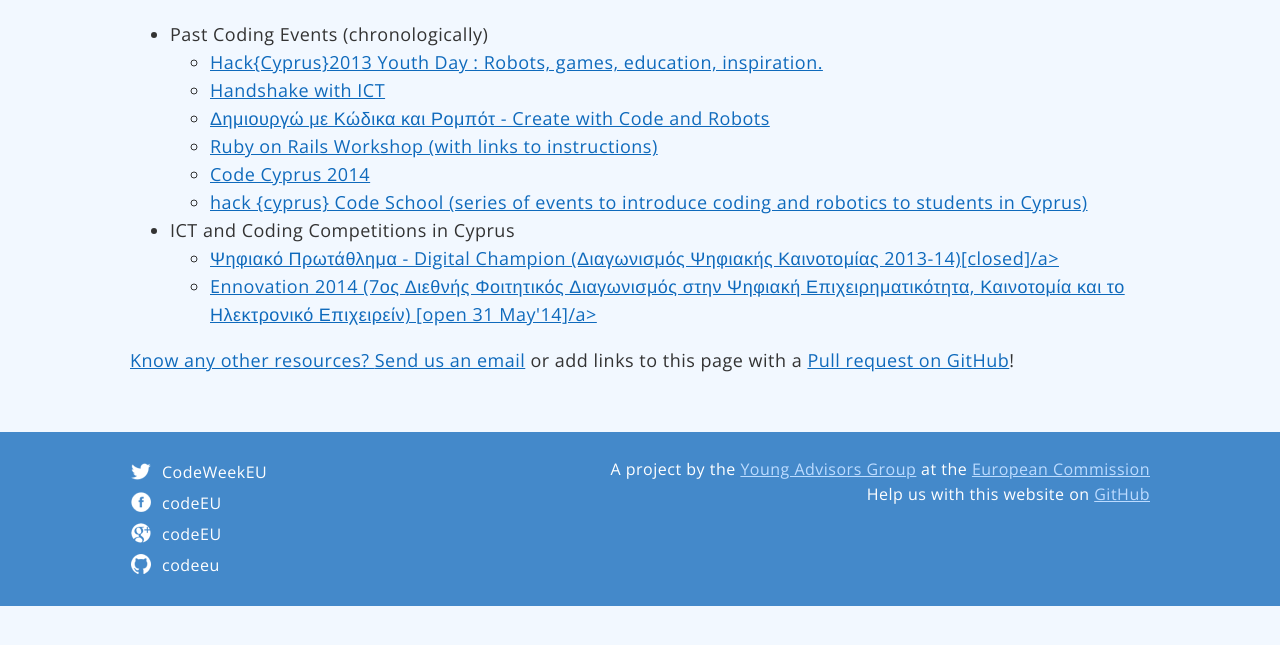
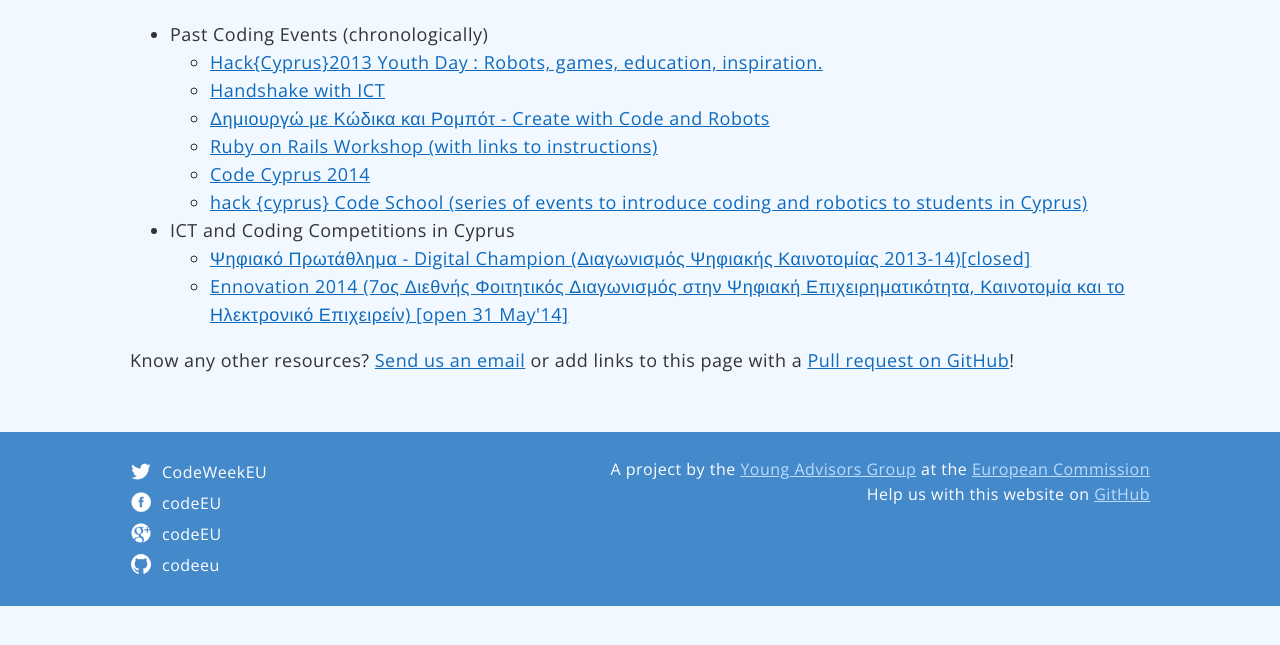
Before and after one commit to codeeu/codeeu.github.io, a Jekyll site: the page built from resources/cyprus/index.html, in a window 1280 px wide, cut to the strip 167-812 px from the top of the page. Built offline with Jekyll 4.4.1, drawn with Linux system fonts in a browser that asks for light colours; nearby versions of some CDN libraries; Markdown is read by kramdown in place of the engine named in the settings.

```diff
--- a/resources/cyprus/index.html
+++ b/resources/cyprus/index.html
@@ -16,8 +16,8 @@ title: Cyprus
   </li>
   <li>ICT and Coding Competitions in Cyprus
     <ul>
-   	  <li><a href="http://web.cut.ac.cy/digitalchampion/">Ψηφιακό Πρωτάθλημα - Digital Champion (Διαγωνισμός Ψηφιακής Καινοτομίας 2013-14)[closed]/a></li>
-   	  <li><a href="http://www.ennovation.gr/">Ennovation 2014 (7ος Διεθνής Φοιτητικός Διαγωνισμός στην Ψηφιακή Επιχειρηματικότητα, Καινοτομία και το Ηλεκτρονικό Επιχειρείν) [open 31 May'14]/a></li>
+   	  <li><a href="http://web.cut.ac.cy/digitalchampion/">Ψηφιακό Πρωτάθλημα - Digital Champion (Διαγωνισμός Ψηφιακής Καινοτομίας 2013-14)[closed]</a></li>
+   	  <li><a href="http://www.ennovation.gr/">Ennovation 2014 (7ος Διεθνής Φοιτητικός Διαγωνισμός στην Ψηφιακή Επιχειρηματικότητα, Καινοτομία και το Ηλεκτρονικό Επιχειρείν) [open 31 May'14]</a></li>
     </ul>
   </li>
 </ul>
```
